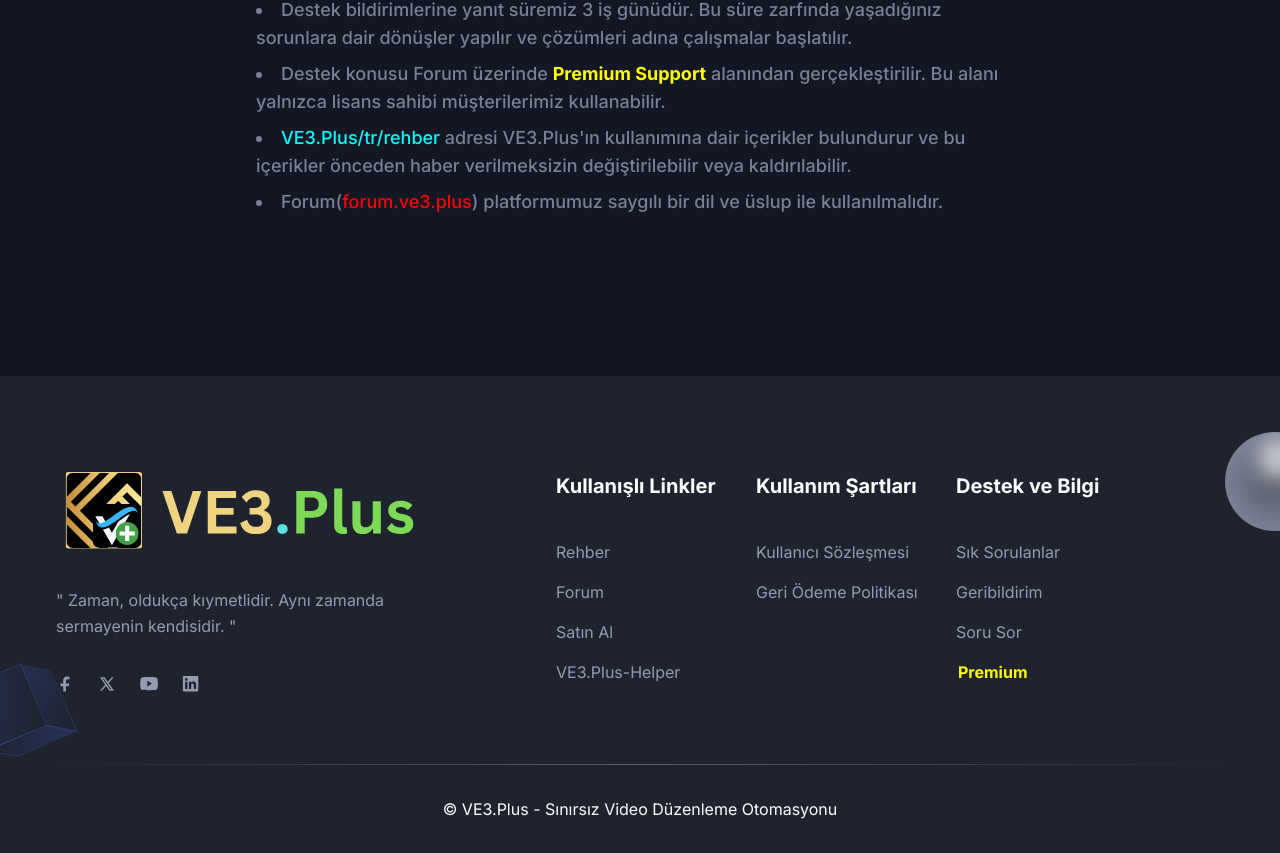
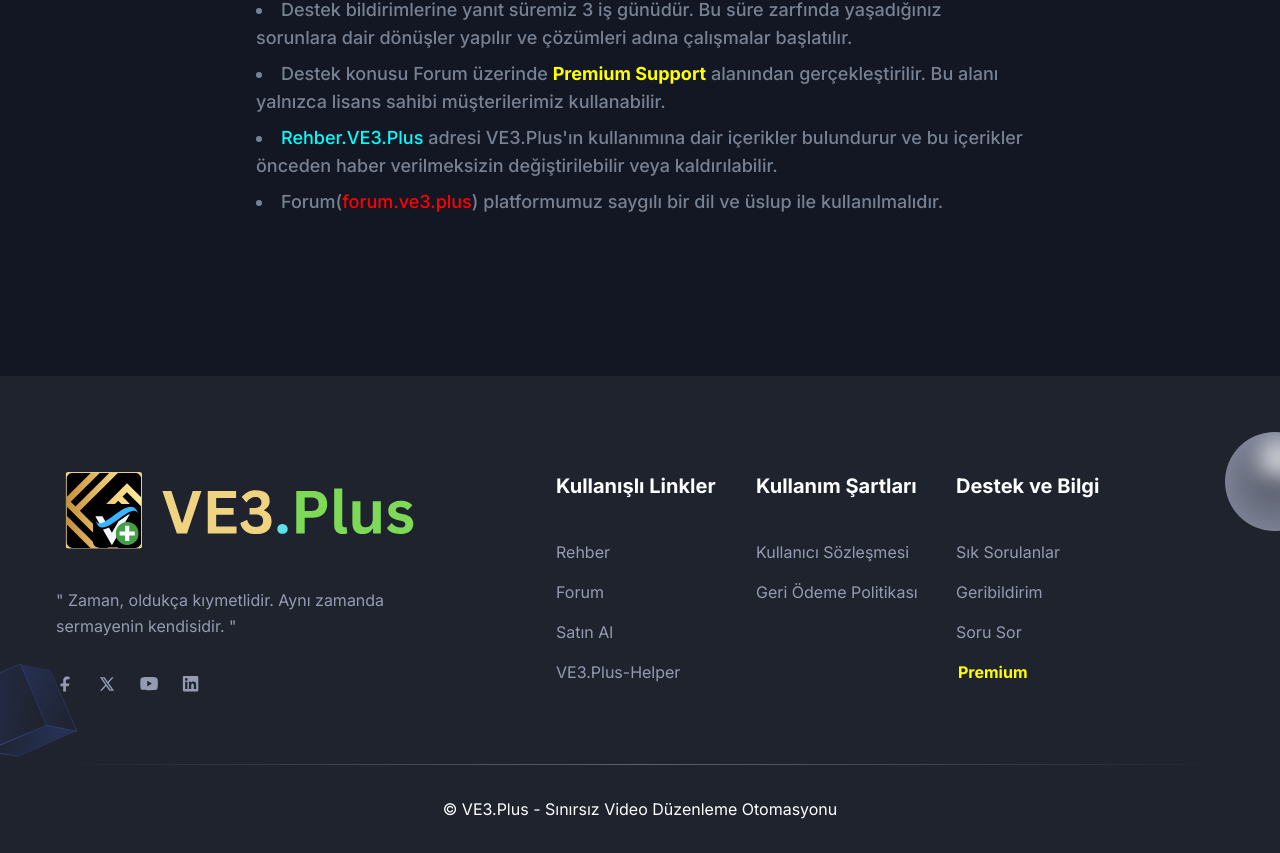
Before and after one commit to f9260/tes8, a Next.js app: page /kullanici-sozlesmesi in a window 1280 px wide. Shown: the part 800-1653 px from the top of the page. Built offline with nearby package versions, Linux system fonts and the light colour scheme.

Commit message:
Update page.tsx

```diff
--- a/src/app/kullanici-sozlesmesi/page.tsx
+++ b/src/app/kullanici-sozlesmesi/page.tsx
@@ -69,7 +69,7 @@
 
                     </li>
                     <li className="mb-2 text-base font-medium text-body-color sm:text-lg lg:text-base xl:text-lg">
-                    <Link href="https://rehber.ve3.plus/" target="_blank"><span style={{ color: 'cyan' }}>VE3.Plus/tr/rehber</span></Link> adresi VE3.Plus'ın kullanımına dair içerikler bulundurur ve bu içerikler önceden haber verilmeksizin değiştirilebilir veya kaldırılabilir.
+                    <Link href="https://rehber.ve3.plus/" target="_blank"><span style={{ color: 'cyan' }}>Rehber.VE3.Plus</span></Link> adresi VE3.Plus'ın kullanımına dair içerikler bulundurur ve bu içerikler önceden haber verilmeksizin değiştirilebilir veya kaldırılabilir.
 
                     </li>
                     <li className="mb-2 text-base font-medium text-body-color sm:text-lg lg:text-base xl:text-lg">
```
